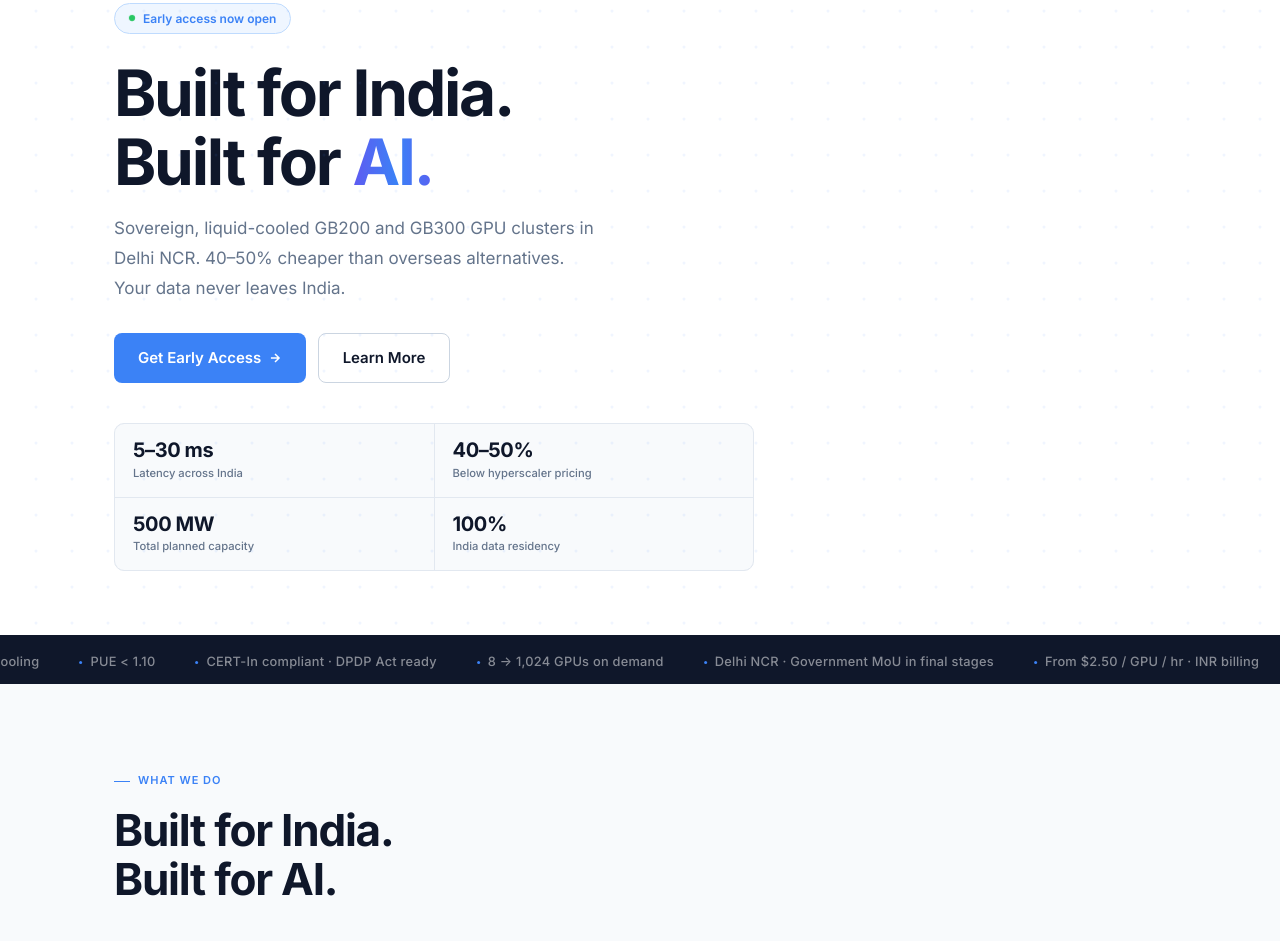
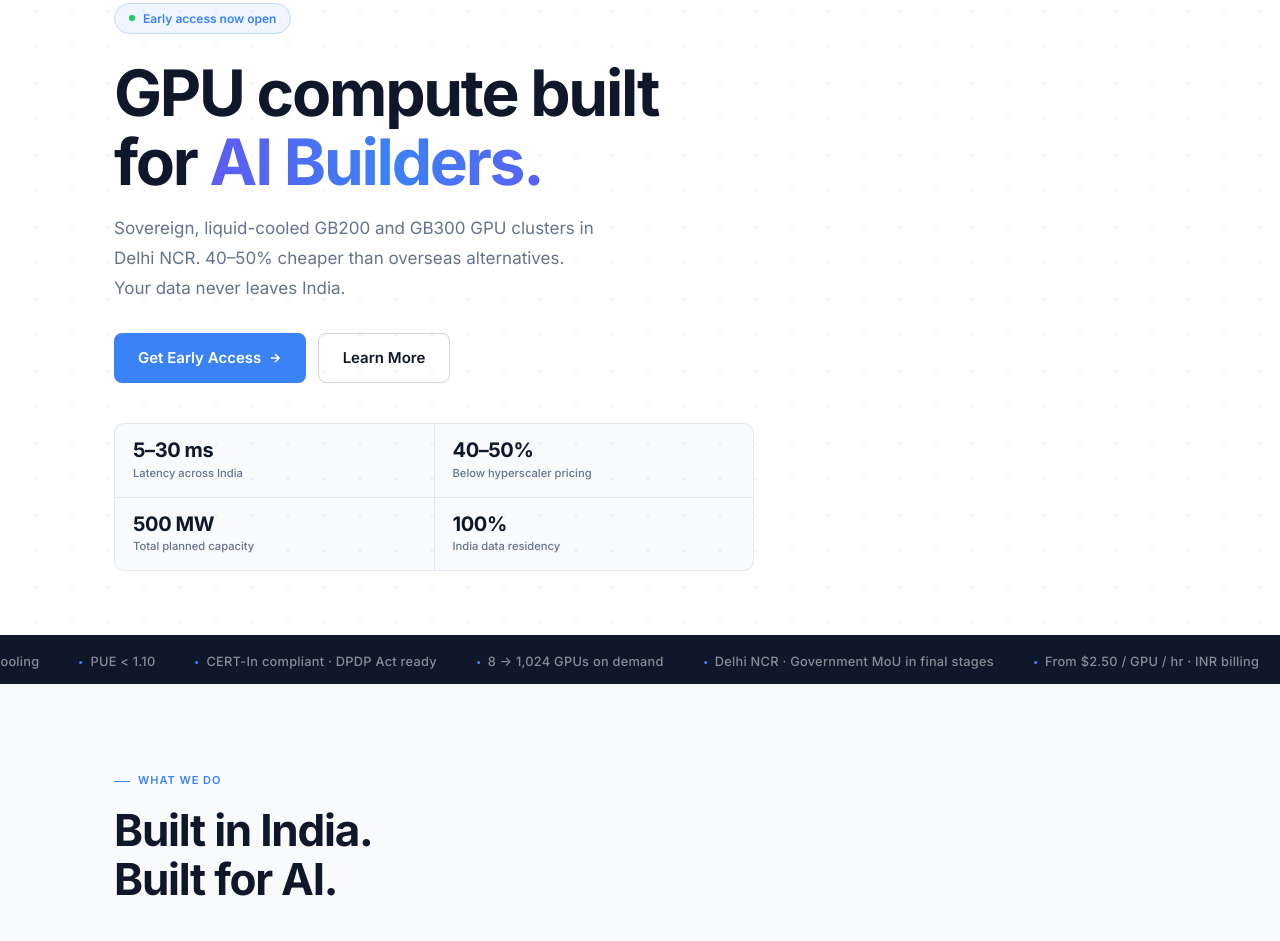
Before and after one commit to singh44-buffalo-edu/Antriksh_Cloud, a plain HTML site: page Dev/index.html in a window 1280 px wide. Shown: the part 97-1038 px from the top of the page. Drawn offline with Linux system fonts and the light colour scheme.

Commit message:
Update hero section text for clarity and focus

```diff
--- a/Dev/index.html
+++ b/Dev/index.html
@@ -426,8 +426,8 @@
                     Early access now open
                 </div>
                 <h1 class="hero-h fade-up stagger-1">
-                    Built for India.<br>
-                    Built for <span class="grad-shimmer">AI.</span>
+                    GPU compute built <br>
+                    for <span class="grad-shimmer">AI Builders.</span>
                 </h1>
                 <p class="hero-p fade-up stagger-2">
                     Sovereign, liquid-cooled GB200 and GB300 GPU clusters in Delhi NCR. 40–50% cheaper than overseas alternatives. Your data never leaves India.
@@ -490,7 +490,7 @@
 <section id="value">
     <div class="container">
         <div class="lbl">What We Do</div>
-        <h2>Built for India.<br>Built for AI.</h2>
+        <h2>Built in India.<br>Built for AI.</h2>
         <div class="vp-layout">
             <div>
                 <p style="font-size:1.0625rem;color:var(--ink-mid);line-height:1.8;max-width:460px">India has the world's highest AI adoption — yet <strong style="color:var(--ink)">90% of it runs on foreign servers</strong>, at 3–4× the cost, with data leaving the country. We fix that.</p>
```
